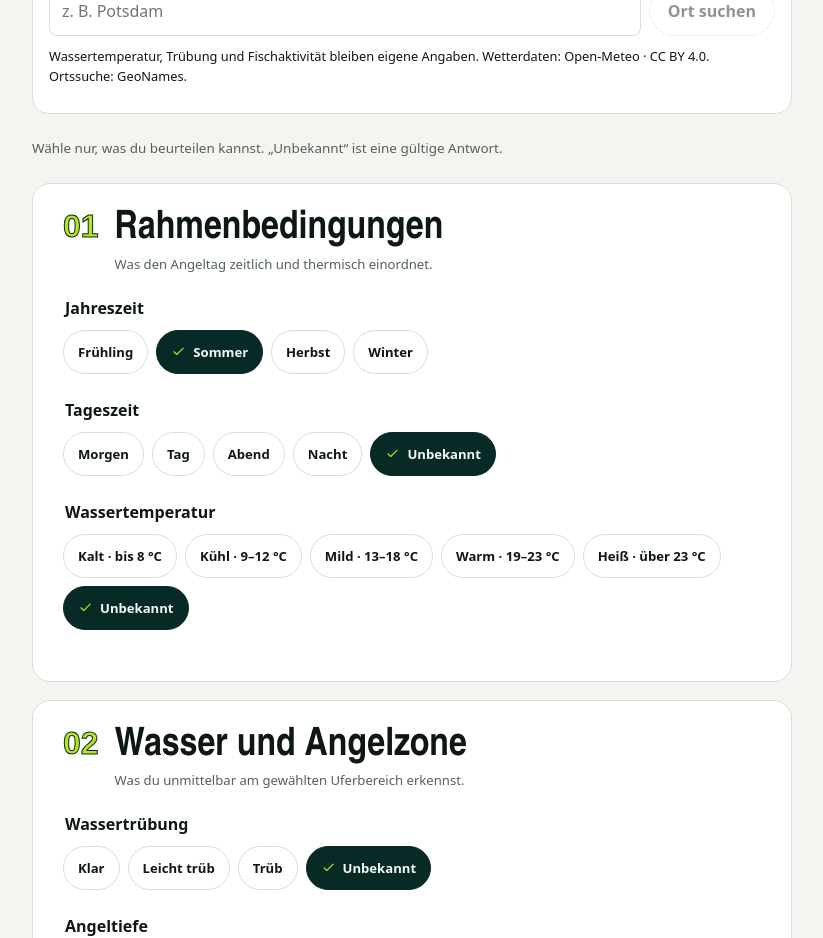
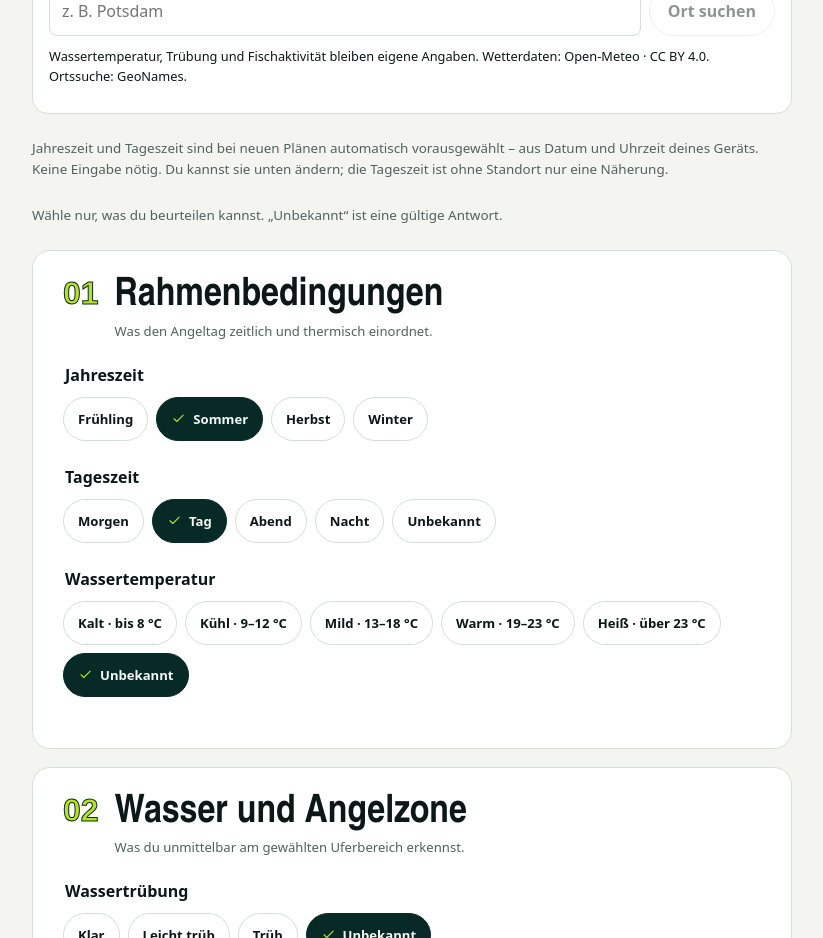
Before and after one commit to Bugzda/angelkompass, a React (Vite) app: page /neu/perch in a window 1280 px wide. Shown: the part 1020-1958 px from the top of the page, without its empty margins (228-1051 px from the left). Built offline with nearby package versions, Linux system fonts and the light colour scheme; a web font is replaced by a local one.

Commit message:
feat: preselect season and time of day for new plans

```diff
--- a/src/features/situation/SituationPage.tsx
+++ b/src/features/situation/SituationPage.tsx
@@ -1,3 +1,4 @@
+import { timeDefaults } from './timeDefaults'
 import { WeatherAssist } from './WeatherAssist'
 import { applyWeather } from './weather'
 import { PlanProgress } from '../../ui/components/PlanProgress'
@@ -20,7 +21,7 @@ const choices={
 } as const
 const structures=(fish:TargetFish):Array<[ObservableStructure,string]>=>[['shallow','Flachzone'],['dropoff','Tiefenkante'],...(fish!=='perch'?[['hardCover',fish==='zander'?'Steinpackung oder harter Grund':'Holz, Steg oder harte Deckung'] as [ObservableStructure,string]]:[])]
 const activityOptions=(fish:TargetFish):Array<[ActivitySign,string]>=>[['baitfish','Kleinfisch sichtbar'],[fish==='pike'?'pikeContact':fish==='zander'?'zanderContact':'huntingPerch',fish==='pike'?'Hecht/Raubfischkontakt':fish==='zander'?'Zanderkontakt':'Jagende Barsche'],['surfaceActivity','Oberflächenaktivität']]
-const initial=(fish:TargetFish):Conditions=>({targetFish:fish,waterType:'lake',season:(['winter','spring','summer','autumn'] as const)[Math.floor(((new Date().getMonth()+1)%12)/3)],timeOfDay:'unknown',turbidity:'unknown',depth:'unknown',waterTemperature:'unknown',light:'unknown',activity:{status:'unknown',signs:[]},vegetation:'unknown',observedStructure:[],structureStatus:'unknown',pikeSafetyConfirmed:fish==='pike'?false:undefined})
+const initial=(fish:TargetFish):Conditions=>({targetFish:fish,waterType:'lake',...timeDefaults(),turbidity:'unknown',depth:'unknown',waterTemperature:'unknown',light:'unknown',activity:{status:'unknown',signs:[]},vegetation:'unknown',observedStructure:[],structureStatus:'unknown',pikeSafetyConfirmed:fish==='pike'?false:undefined})
 const labels={season:'Jahreszeit',timeOfDay:'Tageszeit',turbidity:'Wassertrübung',depth:'Angeltiefe',waterTemperature:'Wassertemperatur',light:'Lichtverhältnis',vegetation:'Krautbild'} as const
 const groups:Array<{number:string;title:string;description:string;keys:Array<keyof typeof choices>}>= [
   {number:'01',title:'Rahmenbedingungen',description:'Was den Angeltag zeitlich und thermisch einordnet.',keys:['season','timeOfDay','waterTemperature']},
@@ -33,14 +34,19 @@ function SituationForm({fish}:{fish:TargetFish}){
   const {inventory,error:inventoryError}=useInventory()
   const fishInventory=inventory.filter(item=>item.targetFish===fish)
   const[conditions,setConditions]=useState(()=>isConditions(location.state)&&location.state.targetFish===fish?location.state:initial(fish))
+  const [automaticTime, setAutomaticTime] = useState(() => !(isConditions(location.state) && location.state.targetFish === fish))
   const navigate=useNavigate()
   useEffect(()=>{navigate(location.pathname,{replace:true,state:conditions})},[conditions,location.pathname,navigate])
-  const select=(key:keyof typeof choices,value:string)=>setConditions(current=>({...current,[key]:value}));const toggleStructure=(value:ObservableStructure)=>setConditions(current=>{const observedStructure=current.observedStructure.includes(value)?current.observedStructure.filter(item=>item!==value):[...current.observedStructure,value];return{...current,observedStructure,structureStatus:observedStructure.length?'observed':'unknown'}});const setNoStructure=()=>setConditions(current=>({...current,observedStructure:[],structureStatus:current.structureStatus==='none'?'unknown':'none'}));const setActivityStatus=(status:'unknown'|'none')=>setConditions(current=>({...current,activity:{status,signs:[]}}));const toggleActivity=(value:ActivitySign)=>setConditions(current=>{const signs=current.activity.signs.includes(value)?current.activity.signs.filter(item=>item!==value):[...current.activity.signs,value];return{...current,activity:{status:signs.length?'observed':'unknown',signs}}});return <section className="page-shell situation-page">
+  const select=(key:keyof typeof choices,value:string)=>{if(key==='timeOfDay')setAutomaticTime(false);setConditions(current=>({...current,[key]:value}))};const toggleStructure=(value:ObservableStructure)=>setConditions(current=>{const observedStructure=current.observedStructure.includes(value)?current.observedStructure.filter(item=>item!==value):[...current.observedStructure,value];return{...current,observedStructure,structureStatus:observedStructure.length?'observed':'unknown'}});const setNoStructure=()=>setConditions(current=>({...current,observedStructure:[],structureStatus:current.structureStatus==='none'?'unknown':'none'}));const setActivityStatus=(status:'unknown'|'none')=>setConditions(current=>({...current,activity:{status,signs:[]}}));const toggleActivity=(value:ActivitySign)=>setConditions(current=>{const signs=current.activity.signs.includes(value)?current.activity.signs.filter(item=>item!==value):[...current.activity.signs,value];return{...current,activity:{status:signs.length?'observed':'unknown',signs}}});return <section className="page-shell situation-page">
   <PlanProgress step={1}/><p className="eyebrow">NEUE SEE-SESSION</p><h1>Was siehst du am Wasser?</h1><p className="lead">{fishLabel[fish]} und See sind fest eingestellt. Unbekannte Angaben bleiben fachlich neutral.</p>
   <div className="fixed-context"><img src={`${import.meta.env.BASE_URL}assets/terrain/${fish}.webp`} alt=""/><div><span>Zielfisch</span><strong>{fishLabel[fish]}</strong></div><div><span>Gewässer</span><strong>See · vom Ufer</strong></div></div>
   <aside className="inventory-context"><div><strong>{fishInventory.length?`${fishInventory.length} ${fishInventory.length===1?'Köderprofil':'Köderprofile'} für ${fishLabel[fish]} bereit`:`Noch keine Köder für ${fishLabel[fish]} ausgewählt`}</strong><p>{fishInventory.length?'Prüfe kurz, ob diese Köder heute dabei sind.':'Markiere deine Köder, damit dein Plan direkt nutzbar ist. Deine bisherigen Angaben bleiben erhalten.'}</p></div><Link className="secondary" to="/bestand" state={{draftConditions:conditions}}>{fishInventory.length?'Köder prüfen':'Köder auswählen'} <Icon name="arrow-right"/></Link></aside>
   {inventoryError&&<p className="storage-error" role="alert">{inventoryError}</p>}
-  <WeatherAssist onApply={suggestion => setConditions(current => applyWeather(current, suggestion))}/>
+  <WeatherAssist onApply={suggestion => {
+    setConditions(current => applyWeather(automaticTime && suggestion.timeOfDay !== 'unknown' ? {...current, timeOfDay:'unknown'} : current, suggestion))
+    if(suggestion.timeOfDay !== 'unknown')setAutomaticTime(false)
+  }}/>
+  <p className="form-hint">Jahreszeit und Tageszeit sind bei neuen Plänen automatisch vorausgewählt – aus Datum und Uhrzeit deines Geräts. Keine Eingabe nötig. Du kannst sie unten ändern; die Tageszeit ist ohne Standort nur eine Näherung.</p>
   <p className="form-hint">Wähle nur, was du beurteilen kannst. „Unbekannt“ ist eine gültige Antwort.</p>
   <div className="form-grid">
     {groups.map(group=><section className="observation-group" key={group.number}><header><span>{group.number}</span><div><h2>{group.title}</h2><p>{group.description}</p></div></header>{group.keys.map(key=><fieldset key={key}><legend>{labels[key]}</legend><div className="chips">{choices[key].map(([value,label])=>{const selected=conditions[key as keyof Conditions]===value;return <button type="button" key={value} aria-pressed={selected} className={selected?'selected':''} onClick={()=>select(key,value)}>{selected&&<Icon name="check" size={15}/>}<span>{label}</span></button>})}</div></fieldset>)}</section>)}
--- /dev/null
+++ b/src/features/situation/timeDefaults.ts
@@ -0,0 +1,9 @@
+import type { Season, TimeOfDay } from '../../domain/models/types'
+
+/** Lokale Kalender-/Uhrzeithilfe für Mitteleuropa, keine berechneten Sonnenzeiten. */
+export function timeDefaults(now = new Date()): { season: Season; timeOfDay: TimeOfDay } {
+  const season = (['winter', 'spring', 'summer', 'autumn'] as const)[Math.floor(((now.getMonth() + 1) % 12) / 3)]
+  const hour = now.getHours()
+  const timeOfDay: TimeOfDay = hour < 5 || hour >= 22 ? 'night' : hour < 9 ? 'dawn' : hour < 18 ? 'day' : 'dusk'
+  return { season, timeOfDay }
+}
```
Also changed, not shown: 3 other files (tests, documents, lock files or other folders).
